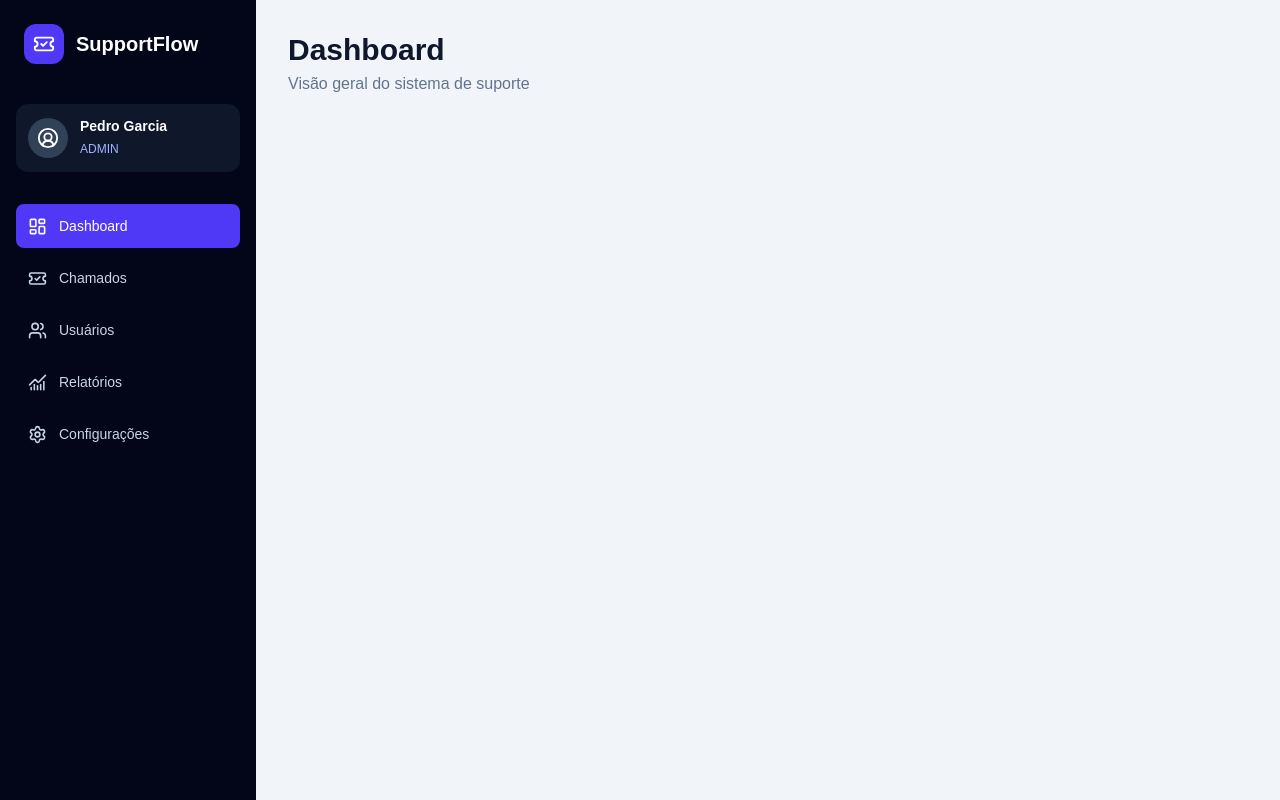
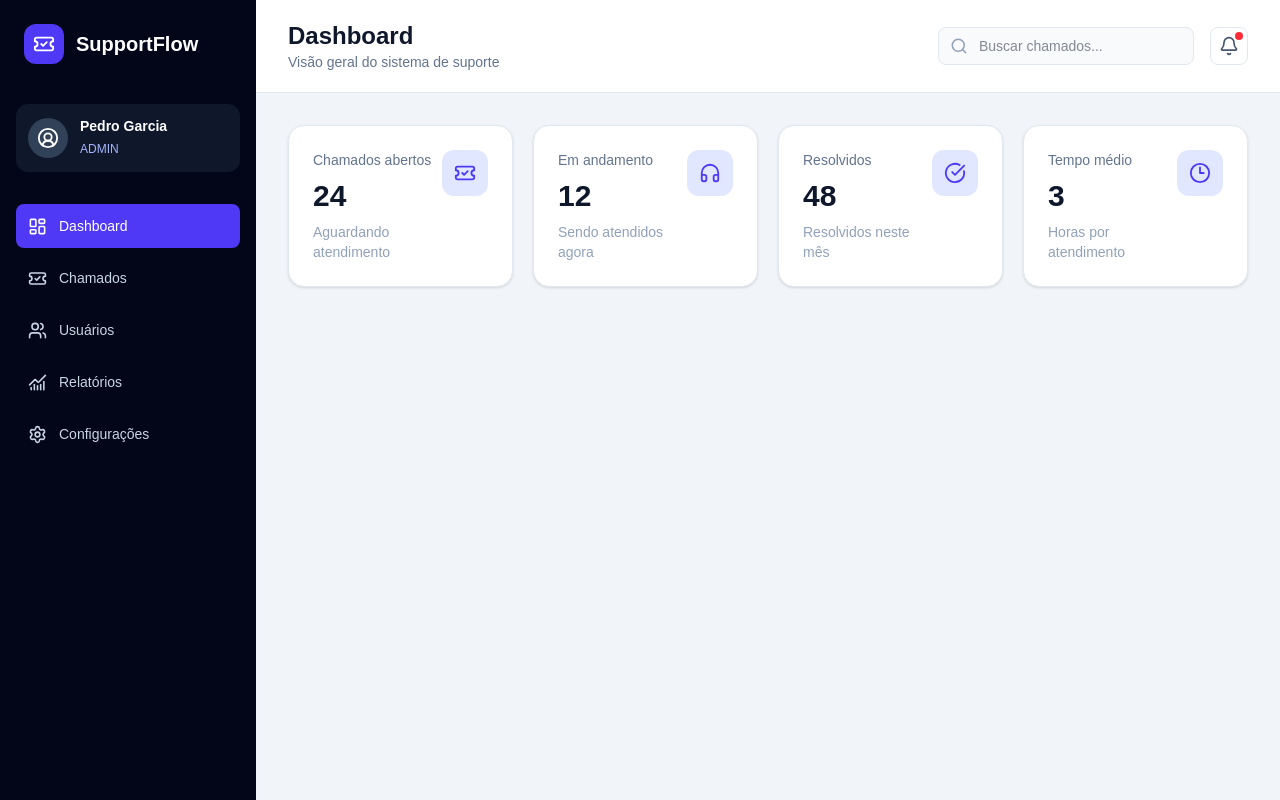
Before and after one commit to pedrogarciaphgs/support-flow, a Next.js app: page / in a window 1280 px wide. Built offline with nearby package versions, Linux system fonts and the light colour scheme.

Commit message:
feat: add dashboard header and summary cards

```diff
--- a/src/app/page.tsx
+++ b/src/app/page.tsx
@@ -1,14 +1,57 @@
+import { CircleCheckBig, Clock3, Headphones, TicketCheck } from "lucide-react";
+
+import { SummaryCard } from "@/components/dashboard/summary-card";
+import { Header } from "@/components/layout/header";
 import { Sidebar } from "@/components/layout/sidebar";
+
+const summaryCards = [
+  {
+    title: "Chamados abertos",
+    value: 24,
+    description: "Aguardando atendimento",
+    icon: TicketCheck,
+  },
+  {
+    title: "Em andamento",
+    value: 12,
+    description: "Sendo atendidos agora",
+    icon: Headphones,
+  },
+  {
+    title: "Resolvidos",
+    value: 48,
+    description: "Resolvidos neste mês",
+    icon: CircleCheckBig,
+  },
+  {
+    title: "Tempo médio",
+    value: 3,
+    description: "Horas por atendimento",
+    icon: Clock3,
+  },
+];
 
 export default function Home() {
   return (
     <main className="flex min-h-screen bg-slate-100">
       <Sidebar />
 
-      <section className="flex-1 p-8">
-        <h1 className="text-3xl font-bold text-slate-900">Dashboard</h1>
+      <section className="min-w-0 flex-1">
+        <Header />
 
-        <p className="mt-1 text-slate-500">Visão geral do sistema de suporte</p>
+        <div className="p-8">
+          <div className="grid gap-5 sm:grid-cols-2 xl:grid-cols-4">
+            {summaryCards.map((card) => (
+              <SummaryCard
+                key={card.title}
+                title={card.title}
+                value={card.value}
+                description={card.description}
+                icon={card.icon}
+              />
+            ))}
+          </div>
+        </div>
       </section>
     </main>
   );
--- /dev/null
+++ b/src/components/dashboard/summary-card.tsx
@@ -0,0 +1,37 @@
+import type { LucideIcon } from "lucide-react";
+
+type SummaryCardProps = {
+  title: string;
+  value: number;
+  description: string;
+  icon: LucideIcon;
+};
+
+export function SummaryCard({
+  title,
+  value,
+  description,
+  icon: Icon,
+}: SummaryCardProps) {
+  return (
+    <article className="rounded-2xl border border-slate-200 bg-white p-6 shadow-sm">
+      <div className="flex items-start justify-between">
+        <div>
+          <p className="text-sm font-medium text-slate-500">{title}</p>
+
+          <strong className="mt-2 block text-3xl text-slate-900">
+            {value}
+          </strong>
+
+          <span className="mt-2 block text-sm text-slate-400">
+            {description}
+          </span>
+        </div>
+
+        <div className="rounded-xl bg-indigo-100 p-3 text-indigo-600">
+          <Icon size={22} />
+        </div>
+      </div>
+    </article>
+  );
+}
--- /dev/null
+++ b/src/components/layout/header.tsx
@@ -0,0 +1,35 @@
+import { Bell, Search } from "lucide-react";
+
+export function Header() {
+  return (
+    <header className="flex items-center justify-between border-b border-slate-200 bg-white px-8 py-5">
+      <div>
+        <h1 className="text-2xl font-bold text-slate-900">Dashboard</h1>
+        <p className="text-sm text-slate-500">
+          Visão geral do sistema de suporte
+        </p>
+      </div>
+
+      <div className="flex items-center gap-4">
+        <div className="relative hidden md:block">
+          <Search
+            size={18}
+            className="absolute left-3 top-1/2 -translate-y-1/2 text-slate-400"
+          />
+
+          <input
+            type="text"
+            placeholder="Buscar chamados..."
+            className="w-64 rounded-lg border border-slate-200 bg-slate-50 py-2 pl-10 pr-4 text-sm text-slate-900 outline-none transition focus:border-indigo-500"
+          />
+        </div>
+
+        <button className="relative rounded-lg border border-slate-200 p-2 text-slate-600 transition hover:bg-slate-100">
+          <Bell size={20} />
+
+          <span className="absolute right-1 top-1 h-2 w-2 rounded-full bg-red-500" />
+        </button>
+      </div>
+    </header>
+  );
+}
```
